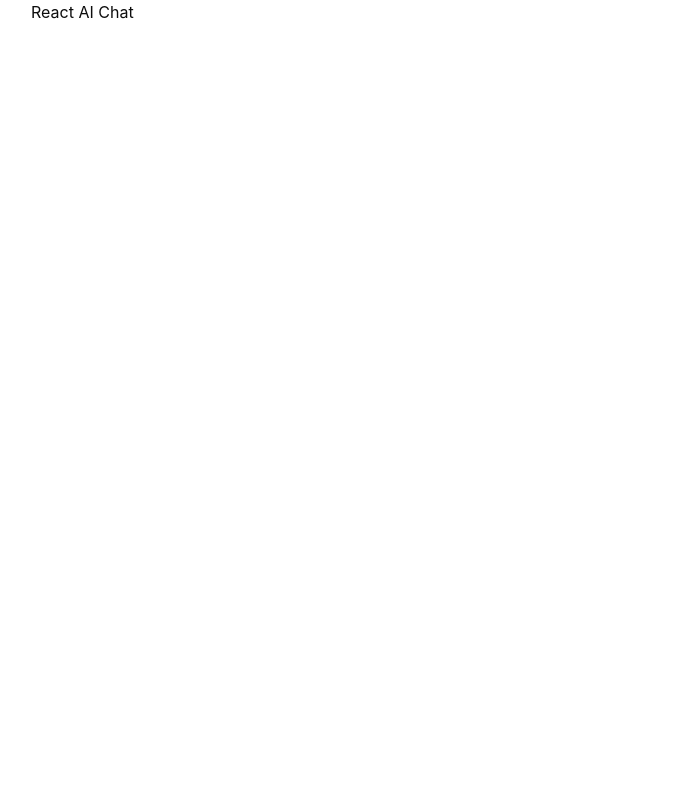
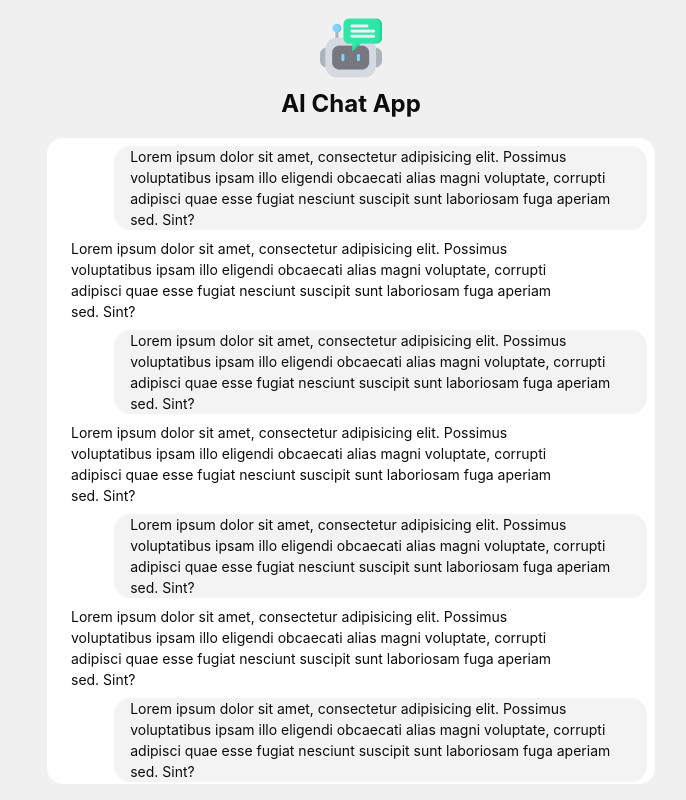
Before and after one commit to Sehrishzarin/React-AI-Chat-App, a React (Vite) app: page / in a window 1280 px wide. Shown: the whole page, without its empty margins (289-975 px from the left). Built offline with nearby package versions, Linux system fonts and the light colour scheme.

Commit message:
Adding Chats

```diff
--- a/src/App.jsx
+++ b/src/App.jsx
@@ -1,11 +1,62 @@
-import { useState } from 'react'
-
+import { useState } from "react";
+import { Chat } from "./components/Chat/Chat";
+import styles from "./App.module.css";
 function App() {
-  const [count, setCount] = useState(0)
-
+  const [messages, setMessages] = useState(MESSAGES);
   return (
-<div>React AI Chat</div>
+    <div className={styles.App}>
+      <header className={styles.Header}>
+      <img className={styles.Logo} src="/chat-bot.png" alt="chatbot" />
+        <h2 className={styles.Title}>AI Chat App</h2>
+      </header>
+      <div className={styles.ChatContainer}>
+        <Chat messages={messages} />
+      </div>
+    </div>
   )
 }
 
-export default App
+const MESSAGES = [
+  {
+    role: "user",
+    content:
+      "Lorem ipsum dolor sit amet, consectetur adipisicing elit. Possimus voluptatibus ipsam illo eligendi obcaecati alias magni voluptate, corrupti adipisci quae esse fugiat nesciunt suscipit sunt laboriosam fuga aperiam sed. Sint?",
+  },
+  {
+    role: "assistant",
+    content:
+      "Lorem ipsum dolor sit amet, consectetur adipisicing elit. Possimus voluptatibus ipsam illo eligendi obcaecati alias magni voluptate, corrupti adipisci quae esse fugiat nesciunt suscipit sunt laboriosam fuga aperiam sed. Sint?",
+  },
+  {
+    role: "user",
+    content:
+      "Lorem ipsum dolor sit amet, consectetur adipisicing elit. Possimus voluptatibus ipsam illo eligendi obcaecati alias magni voluptate, corrupti adipisci quae esse fugiat nesciunt suscipit sunt laboriosam fuga aperiam sed. Sint?",
+  },
+  {
+    role: "assistant",
+    content:
+      "Lorem ipsum dolor sit amet, consectetur adipisicing elit. Possimus voluptatibus ipsam illo eligendi obcaecati alias magni voluptate, corrupti adipisci quae esse fugiat nesciunt suscipit sunt laboriosam fuga aperiam sed. Sint?",
+  },
+  {
+    role: "user",
+    content:
+      "Lorem ipsum dolor sit amet, consectetur adipisicing elit. Possimus voluptatibus ipsam illo eligendi obcaecati alias magni voluptate, corrupti adipisci quae esse fugiat nesciunt suscipit sunt laboriosam fuga aperiam sed. Sint?",
+  },
+  {
+    role: "assistant",
+    content:
+      "Lorem ipsum dolor sit amet, consectetur adipisicing elit. Possimus voluptatibus ipsam illo eligendi obcaecati alias magni voluptate, corrupti adipisci quae esse fugiat nesciunt suscipit sunt laboriosam fuga aperiam sed. Sint?",
+  },
+  {
+    role: "user",
+    content:
+      "Lorem ipsum dolor sit amet, consectetur adipisicing elit. Possimus voluptatibus ipsam illo eligendi obcaecati alias magni voluptate, corrupti adipisci quae esse fugiat nesciunt suscipit sunt laboriosam fuga aperiam sed. Sint?",
+  },
+  {
+    role: "assistant",
+    content:
+      "Lorem ipsum dolor sit amet, consectetur adipisicing elit. Possimus voluptatibus ipsam illo eligendi obcaecati alias magni voluptate, corrupti adipisci quae esse fugiat nesciunt suscipit sunt laboriosam fuga aperiam sed. Sint?",
+  },
+
+];
+export default App;
--- /dev/null
+++ b/src/App.module.css
@@ -0,0 +1,29 @@
+.App {
+    display: flex;
+    flex-direction: column;
+    align-items: center;
+    gap: 16px;
+    height: 100vh;
+    padding: 16px;
+  }
+
+  .Header {
+    text-align: center;
+  }
+
+  .Logo {
+    width: 64px;
+    height: 64px;
+  }
+
+  .Title {
+    margin: 0;
+  }
+
+  .ChatContainer {
+    flex-grow: 1;
+    width: 100%;
+    background: #ffffff;
+    border-radius: 16px;
+    overflow-y: auto;
+  }
--- /dev/null
+++ b/src/components/Chat/Chat.jsx
@@ -0,0 +1,13 @@
+import styles from "./Chat.module.css"; // Make sure this file exists
+
+export function Chat({ messages }) {
+  return (
+    <div className={styles.Chat}>
+      {messages.map(({ role, content }, index) => (
+        <div key={index} className={styles.Message} data-role={role}>
+          {content}
+        </div>
+      ))}
+    </div>
+  );
+}
--- /dev/null
+++ b/src/components/Chat/Chat.module.css
@@ -0,0 +1,20 @@
+.Chat {
+    display: flex;
+    flex-direction: column;
+    gap: 8px;
+    height: 100%;
+    padding: 8px;
+    overflow-y: auto;
+  }
+
+  .Message {
+    width: 90%;
+    padding: 0 16px;
+    border-radius: 16px;
+    font-size: 14px;
+
+    &[data-role="user"] {
+      align-self: flex-end;
+      background: #f3f3f3;
+    }
+  }
--- a/src/index.css
+++ b/src/index.css
@@ -5,7 +5,7 @@
 
   color-scheme: light dark;
   color: #0d0d0d;
-  background-color: #ffffff;
+  background-color: #f0f0f0;
 
   font-synthesis: none;
   text-rendering: optimizeLegibility;
```
Also changed, not shown: public/chat-bot.png (added).
